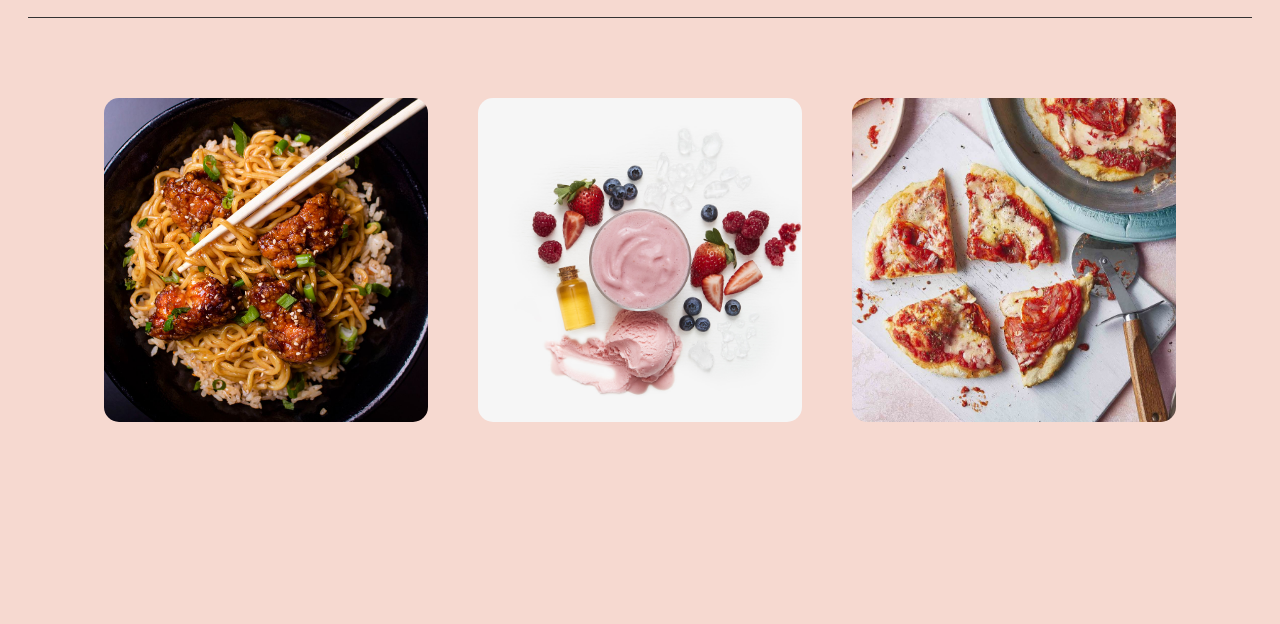
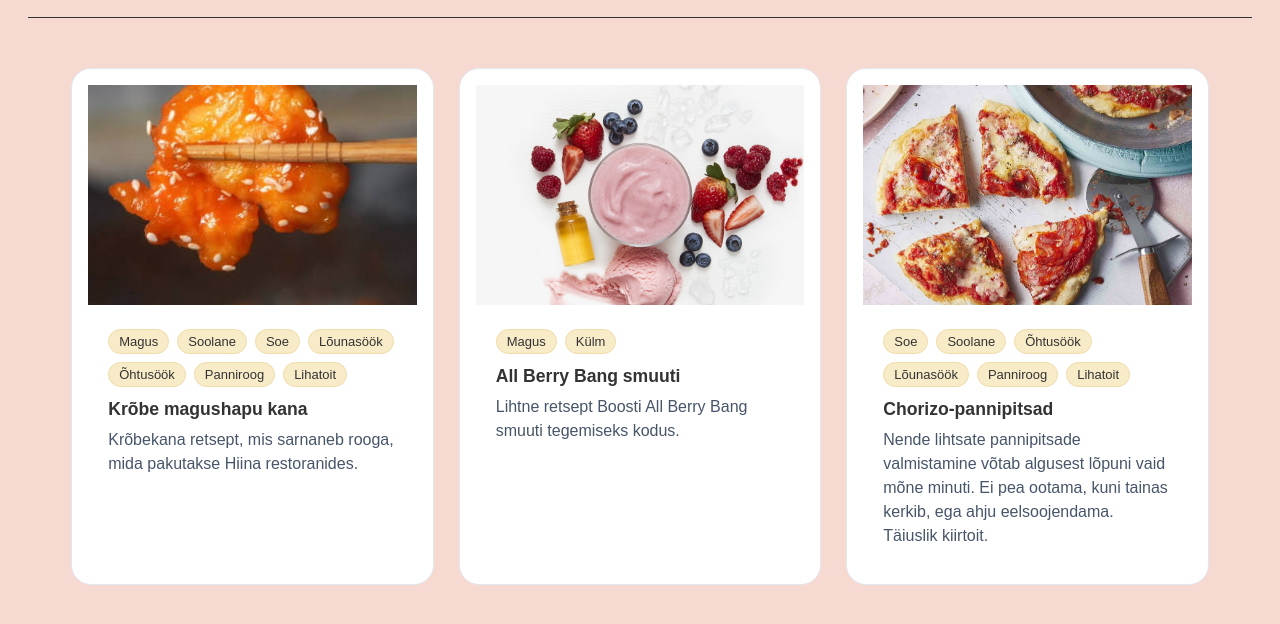
Before and after one commit to NataliPanova/veebileht, a plain HTML site: page index.html in a window 1280 px wide. Shown: the part 526-1150 px from the top of the page. Before the commit the page ends 998 px from the top, so only its background shows below. Drawn offline with nearby package versions, Linux system fonts and the light colour scheme.

Commit message:
Esilehe pildid ja pop-up

```diff
--- a/index.html
+++ b/index.html
@@ -7,6 +7,8 @@
         <meta name="viewport" content="width=device-width, initial-scale=1.0">
         <title>Krõbedad tudengid</title>
         <link rel="stylesheet" href="main.css">
+        <script src="script.js" defer></script>
+        <script src="https://cdn.jsdelivr.net/npm/papaparse@5.4.1/papaparse.min.js"></script>
         <script src="https://kit.fontawesome.com/2cb1c8ae17.js" crossorigin="anonymous"></script>
 </head>
 
@@ -61,66 +63,205 @@ Avasta lihtsaid ja odavaid retsepte, mille valisime just sinu jaoks!</h2>
 
 </div>
 
-<div class="gallery">
-        <img src="assets/images/chicken.jpg" alt="Pilt 1" class="my-image"
-             data-title="Krõbe magushapu kana"
-             data-desc="Krõbekana retsept, mis sarnaneb rooga, mida pakutakse Hiina restoraanides."
-             data-steps="1. Lõika kanafilee väikesteks tükkideks. <br>2. Sega omavahel muna, jahu, tärklis, sool ja pipar. <br>3. Lisa kana ning sega korralikult läbi.
-            <br>4. Prae kana kuumal pannil kuldpruuniks (umbes 5-7 minutit). Tõsta kõrvale.
-            <br>5. Sega külmal pannil kokku õli, ketšup, sojakaste, suhkur, äädikas ja vesi.
-            <br>6. Pane keskminst tuld ja segudes kastet oota kuni see hakkab keema.
-            <br>7. Lisa kana hauta veel 2-3 minutit, kuni kana on kastmega ühtlaselt kaetud.
-            <br>8. Serveeri koos riisiga/nuudlitega.">
+<div class="retseptide-grid">
 
-        <img src="assets/images/smuuti.jpg" alt="Pilt 2" class="my-image"
-             data-title="All Berry Bang smuuti"
-             data-desc="Lihtne retsept Boosti All Berry Bang smuuti tegemiseks kodus."
-             data-steps="1. Pane blenderisse 250-300ml õunamahla. <br>2. Lisa soovitud kogus marju.
-            <br>3. Lisa 3 kulbitäit maasika jääjogurtit ja 2 kulbitäit jääd.
-            <br>4. Blenderda kokku! ">
+    <article class="retseptikaart search-result"
+        data-image="assets/images/chicken.jpg"
+        data-filters="Magus,Soolane,Soe,Lõunasöök,Õhtusöök,Panniroog,Lihatoit"
+        data-difficulty="3"
+        data-price="5-7 eur"
+        data-time="30 min"
+        data-ingredients="Kana joks:
+        500 g kanafileed
+1-2 muna
+3 sl nisujahu
+3 sl kartulitärklist
+soola ja pipart maitse järgi
+taimeõli praadimiseks
+Kastme jaoks:
+4 sl ketšupit
+2 sl sojakastet
+2 sl suhkrut
+2 sl riisiäädikat või õunaäädikat
+100 ml vett
+1 sl tärklist"
+        data-steps="1. Lõika kanafilee väikesteks tükkideks.
+2. Sega omavahel muna, jahu, tärklis, sool ja pipar. Lisa kana ning sega korralikult läbi.
+3. Prae kana kuumal pannil kuldpruuniks (umbes 5-7 minutit). Tõsta kõrvale.
+4. Sega külmal pannil kokku õli, ketšup, sojakaste, suhkur, äädikas ja vesi
+5. Pane keskminst tuld ja segudes kastet oota kuni see hakkab keema
+6. Lisa kana hauta veel 2-3 minutit, kuni kana on kastmega ühtlaselt kaetud.
+7. Serveeri koos riisi või nuudlitega.">
 
-        <img src="assets/images/pizza5.jpg" alt="Pilt 3" class="my-image"
-             data-title="Choritzo-pannipitsad"
-             data-desc="Nende lihtsate pannipitsade valmistamine võtab algusest lõpuni vaid mõne minuti. Ei pea ootama, kuni tainas kerkib, ega ahju eelsoojendama. Täiuslik kiirtoit."
-             data-steps="1. Pane jahu suurde kaussi. <br>2. Lisa sool, soe vesi ja 2 supilusikatäit õli ning sega kokku, kuni tekib pehme tainas. <br>3. Sõtku lühidalt läbi, seejärel jaga tainas neljaks võrdseks palliks.
-             <br>4. Puista puhtale tööpinnale veidi jahu ja rullige üks pall rulliga umbes 20 cm läbimõõduga ringiks. <br>5. Määri tainast mõlemalt poolt kergelt ülejäänud õliga.<br>6.
-            Aseta suur teflonpann kuumakindla käepidemega keskmisele-kõrgele kuumusele. <br>7. Aseta tainas ettevaatlikult pannile ja küpseta 5 minutit, kuni see on kuldpruun. <br>8. Pööra ümber ja küpseta veel 3 minutit, kuni tainas on läbi küpsenud.
-             <br>9. Eelkuumuta grill keskmisele kuumusele. <br>10. Laota tomatid lusikaga tainale, jättes serva ümber vaba ääre, ning puista peale maitsetaimed. <br>11. Puista peale juust, rebi kolm chorizo viilu pooleks ja paiguta need peale. Lõpeta rohkelt musta pipraga.
-             <br>12. Grilli 3-4 minutit, kuni juust on sulanud. Korda sama, et valmistada ülejäänud pitsad. ">
+        <img src="assets/images/kana.jpeg" alt="Krõbe magushapu kana">
+
+        <div class="retseptikaart-sisu">
+            <div class="retsepti-tagid">
+                <span>Magus</span>
+                <span>Soolane</span>
+                <span>Soe</span>
+                <span>Lõunasöök</span>
+                <span>Õhtusöök</span>
+                <span>Panniroog</span>
+                <span>Lihatoit</span>
+            </div>
+
+            <h2>Krõbe magushapu kana</h2>
+
+            <p>
+                Krõbekana retsept, mis sarnaneb rooga,
+                mida pakutakse Hiina restoranides.
+            </p>
+        </div>
+
+    </article>
+
+    <article class="retseptikaart search-result"
+        data-image="assets/images/smuuti.jpg"
+        data-filters="Magus,Külm"
+        data-difficulty="1"
+        data-price="6€"
+        data-time="5 min"
+        data-ingredients="Õunamahl
+Külmutatud marjad (mustikad, maasikad ja vaarikad)
+Maasika jääjogurt
+Jää"
+        data-steps="1. Pane blenderisse 250-300ml õunamahla.
+2. Lisa soovitud kogus marju.
+3. Lisa 3 kulbitäit maasika jääjogurtit ja 2 kulbitäit jääd.
+4. Blenderda kokku!">
+
+        <img src="assets/images/smuuti.jpg" alt="All Berry Bang smuuti">
+
+        <div class="retseptikaart-sisu">
+            <div class="retsepti-tagid">
+                <span>Magus</span>
+                <span>Külm</span>
+            </div>
+
+            <h2>All Berry Bang smuuti</h2>
+
+            <p>
+                Lihtne retsept Boosti All Berry Bang
+                smuuti tegemiseks kodus.
+            </p>
+        </div>
+
+    </article>
+
+    <article class="retseptikaart search-result"
+        data-image="assets/images/pizza5.jpg"
+        data-filters="Soe,Soolane,Lõunasöök,Õhtusöök,Panniroog,Lihatoit"
+        data-difficulty="2"
+        data-price="8€"
+        data-time="30 min"
+        data-ingredients="500 g isekerkivat jahu
+1 tl soola
+200 ml sooja vett
+3 spl oliiviõli
+200 g purki hakitud tomateid
+½ tl kuivatatud maitsetaimede segu
+50 g küpset cheddarit, riivitud
+12 õhukest chorizo viilu
+jahvatatud musta pipart"
+        data-steps="1. Pane jahu suurde kaussi. Lisa sool, soe vesi ja 2 supilusikatäit õli ning sega kokku, kuni tekib pehme tainas.
+2. Sõtku lühidalt läbi, seejärel jaga tainas neljaks võrdseks palliks.
+3. Puista puhtale tööpinnale veidi jahu ja rullige üks pall rulliga umbes 20 cm läbimõõduga ringiks.
+4. Määri tainast mõlemalt poolt kergelt ülejäänud õliga.
+5. Aseta suur teflonpann kuumakindla käepidemega keskmisele-kõrgele kuumusele.
+6. Aseta tainas ettevaatlikult pannile ja küpseta 5 minutit, kuni see on kuldpruun. Pööra ümber ja küpseta veel 3 minutit, kuni tainas on läbi küpsenud.
+7. Eelkuumuta grill keskmisele kuumusele.
+8 .Laota tomatid lusikaga tainale, jättes serva ümber vaba ääre, ning puista peale maitsetaimed.
+9. Puista peale juust, rebi kolm chorizo viilu pooleks ja paiguta need peale. Lõpeta rohkelt musta pipraga.
+10. Grilli 3-4 minutit, kuni juust on sulanud.
+11. Korda sama, et valmistada ülejäänud pitsad.
+
+
+">
+
+        <img src="assets/images/pizza5.jpg" alt="Chorizo-pannipitsad">
+
+        <div class="retseptikaart-sisu">
+            <div class="retsepti-tagid">
+                <span>Soe</span>
+                <span>Soolane</span>
+                <span>Õhtusöök</span>
+                <span>Lõunasöök</span>
+                <span>Panniroog</span>
+                <span>Lihatoit</span>
+
+            </div>
+
+            <h2>Chorizo-pannipitsad</h2>
+
+            <p>
+                Nende lihtsate pannipitsade valmistamine võtab algusest lõpuni vaid mõne minuti. Ei pea ootama, kuni tainas kerkib, ega ahju eelsoojendama. Täiuslik kiirtoit.
+            </p>
+        </div>
+
+    </article>
+
+</div>
+
+
+
+<dialog id="recipeModal">
+    <!-- sulgemisnupp paremas ülanurgas -->
+    <form method="dialog">
+        <button class="close-btn" aria-label="Sulge">&times;</button>
+    </form>
+
+    <!-- ülemine osa: pilt vasakul ja retsepti info paremal -->
+    <div class="modal-top">
+        <img id="modalImage" src="" alt="Retsepti pilt" class="modal-img">
+
+        <div class="modal-header-info">
+            <!-- filtrite rida (nt soolane, soe) -->
+            <div id="modalFilters" class="modal-tags"></div>
+
+            <!-- retsepti pealkiri ja kirjeldus -->
+            <h2 id="modalTitle"></h2>
+            <p id="modalDesc" class="modal-desc-text"></p>
+
+            <!-- 3 väikest kasti: Hind / Raskustase / Aeg -->
+            <div class="modal-info-row">
+                <div class="info-pill">
+                    <i class="fa-solid fa-euro-sign"></i>
+                    <span>Hind: <strong id="modalPrice">-</strong></span>
+                </div>
+                <div class="info-pill">
+                    <i class="fa-solid fa-signal"></i>
+                    <span id="modalDifficulty">-</span>
+                </div>
+                <div class="info-pill">
+                    <i class="fa-regular fa-clock"></i>
+                    <span>Aeg: <strong id="modalTime">-</strong></span>
+                </div>
+            </div>
+        </div>
     </div>
 
-<dialog id="recipeModal">
-        <form method="dialog">
-            <button class="close-btn">x</button>
-        </form>
-        <h2 id="modalTitle">Retsept</h2>
-        <h3>Kirjeldus:</h3>
-        <p id="modalDesc">Kijeldus</p>
-        <h3>Step by step:</h3>
-        <p id="modalSteps">Step by step</p>
-    </dialog>
+    <hr class="modal-divider">
+
+    <!-- alumine osa: koostisosad vasakul ja step by step paremal -->
+    <div class="modal-bottom">
+        <!-- Koostisosade kast -->
+        <div class="ingredients-card">
+            <h3>Koostisosad</h3>
+            <ul id="modalIngredients" class="ingredients-list"></ul>
+        </div>
+
+        <!-- step by step juhendi osa -->
+        <div class="steps-section">
+            <h3>Valmistamine</h3>
+            <ol id="modalSteps" class="steps-list"></ol>
+        </div>
+    </div>
+</dialog>
 
     </div>
 
-<script>
-    const modal = document.getElementById('recipeModal');
-    const modalTitle = document.getElementById('modalTitle');
-    const modalDesc = document.getElementById('modalDesc');
-    const modalSteps = document.getElementById('modalSteps');
 
-
-    document.querySelectorAll('.my-image').forEach(img => {
-        img.addEventListener('click', () => {
-
-            modalTitle.textContent = img.getAttribute('data-title');
-            modalDesc.textContent = img.getAttribute('data-desc');
-
-            modalSteps.innerHTML = img.getAttribute('data-steps');
-
-            modal.showModal();
-        });
-    });
-</script>
 
 
 
--- a/main.css
+++ b/main.css
@@ -169,39 +169,7 @@ body {
     .search-results { max-height: 360px; }
 }
 
-.gallery {
-    display: flex;
-    gap: 50px;
-    justify-content: center;
-    width: 80%;
-    margin: 80px auto 50px;}
 
-.gallery img {
-    width: calc((100% - 40px) / 3);
-    height: auto;
-}
-
-.my-image {
-      cursor: pointer;
-      border-radius: 15px;
-    }
-
-
- @media (max-width: 900px) {
-    .gallery {
-        flex-wrap: wrap;
-    }
-
-    .gallery img {
-        width: calc((100% - 20px) / 2);
-    }
-}
-
-@media (max-width: 600px) {
-    .gallery img {
-        width: 100%;
-    }
-}
 
 dialog {
       border: none;
@@ -651,3 +619,76 @@ hr {
     font-size: 18px;
     margin-top: 10px;
 }
+
+.retseptide-grid {
+    display: grid;
+    grid-template-columns: repeat(3, 1fr);
+    gap: 25px;
+    width: 90%;
+    margin: 50px auto;
+}
+
+.retseptikaart {
+    background: white;
+    border-radius: 20px;
+    overflow: hidden;
+    cursor: pointer;
+    border: 1px solid #e2e8f0;
+    transition: 0.2s;
+}
+
+.retseptikaart:hover {
+    border-color: #d5883a;
+    background-color: #fff5ef;
+    transform: translateY(-5px);
+}
+
+.retseptikaart img {
+    width: 100%;
+    height: 220px;
+    object-fit: cover;
+}
+
+.retseptikaart-sisu {
+    padding: 20px;
+}
+
+.retseptikaart h3 {
+    margin-top: 0;
+    margin-bottom: 10px;
+}
+
+.retseptikaart p {
+    margin: 0;
+    color: #475569;
+    line-height: 1.5;
+}
+
+.retsepti-tagid {
+    display: flex;
+    flex-wrap: wrap;
+    gap: 8px;
+    margin-bottom: 12px;
+}
+
+.retsepti-tagid span {
+    background-color: #f8ebc8;
+    color: #333;
+    border: 1px solid #f0dca9;
+    padding: 4px 10px;
+    border-radius: 16px;
+    font-size: 13px;
+}
+
+.retsepti-info {
+    display: flex;
+    justify-content: space-between;
+    margin-top: 15px;
+    font-weight: bold;
+}
+
+@media (max-width: 900px) {
+    .retseptide-grid {
+        grid-template-columns: 1fr;
+    }
+}
```
